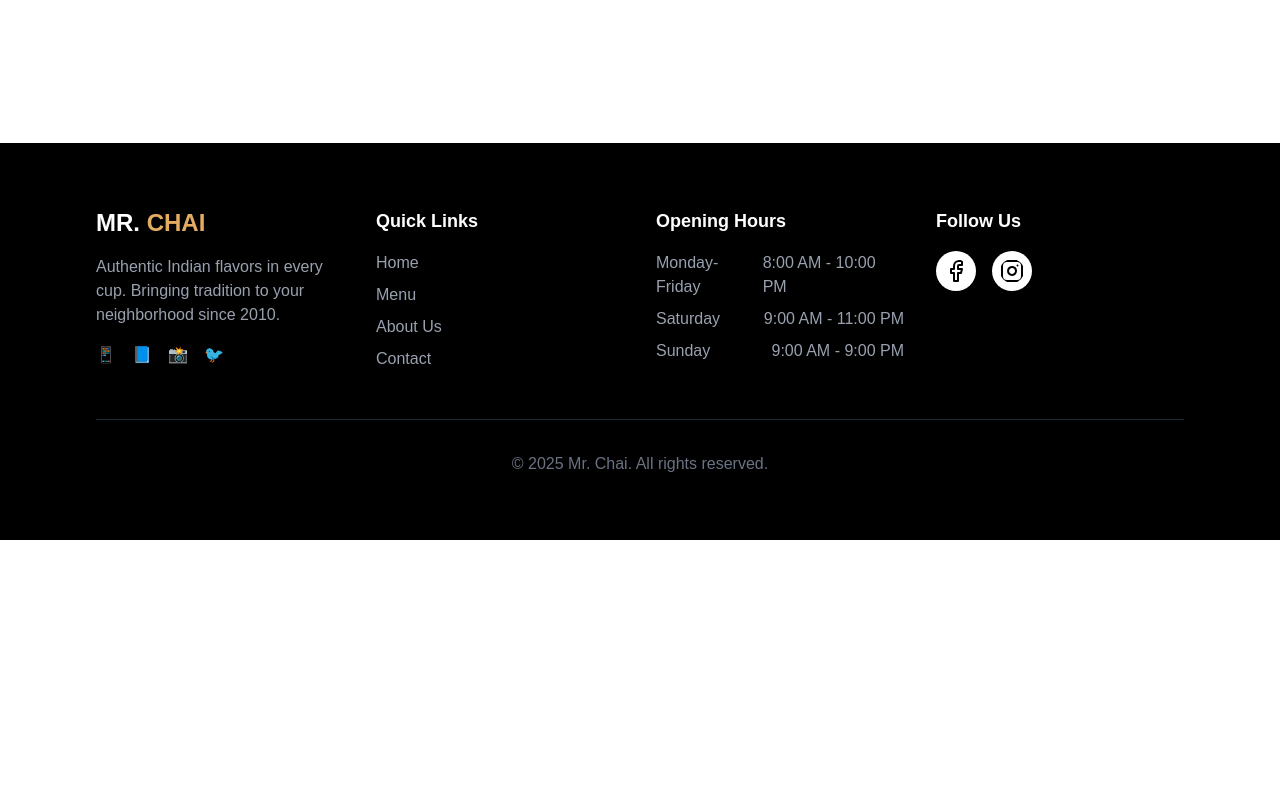
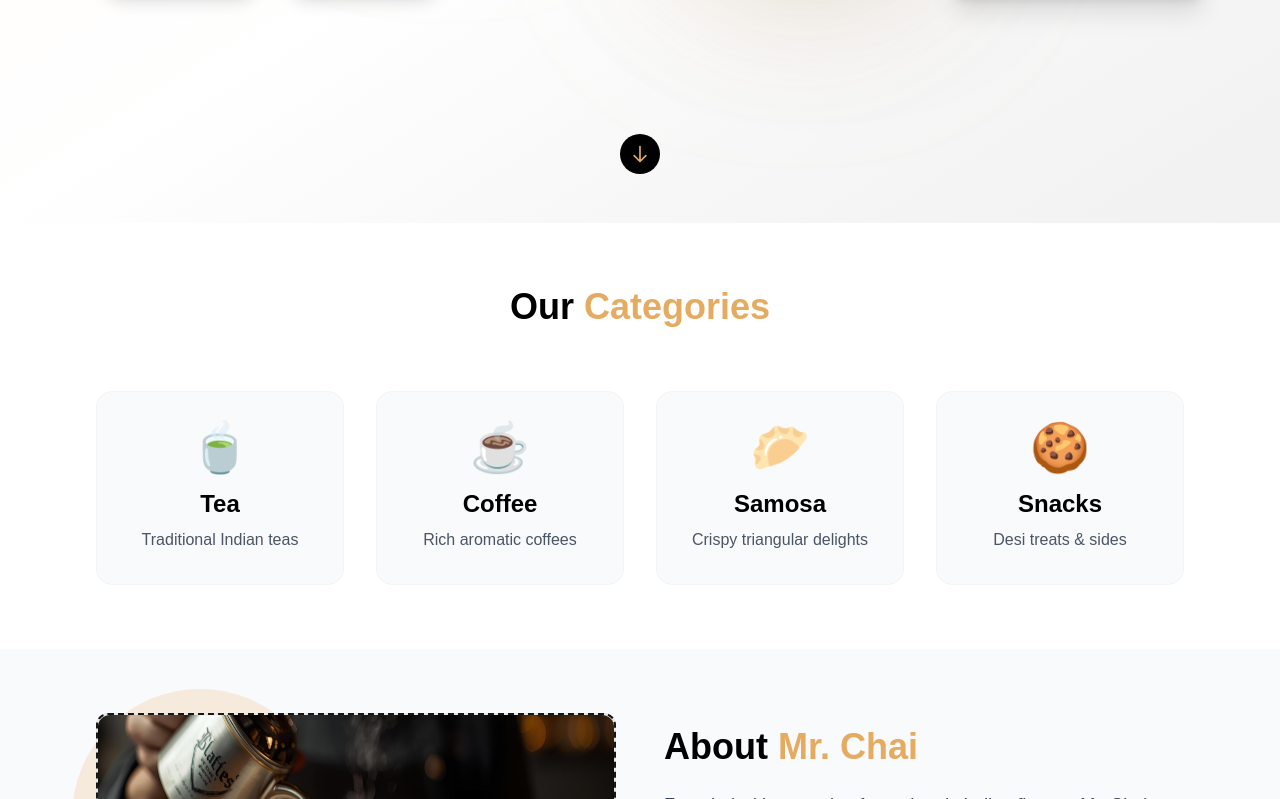
Before and after one commit to madnywebtech786/Mrchai, a Next.js app: page /demo in a window 1280 px wide. Before the commit this address had no page. Shown: the part 761-1560 px from the top of the page. Before the commit the page ends 1301 px from the top, so only its background shows below. Built offline with nearby package versions, Linux system fonts and the light colour scheme; a web font is replaced by a local one.

Commit message:
shifted the main website to /demo

```diff
--- /dev/null
+++ b/src/app/demo/layout.js
@@ -0,0 +1,10 @@
+import Footer from "../sections/Footer";
+import Header from "../sections/Header";
+
+export default function ServicesLayout({ children }) {
+  return <div className="min-h-screen bg-white">
+    <Header />
+    {children}
+    <Footer />
+    </div>;
+}
--- /dev/null
+++ b/src/app/demo/page.js
@@ -0,0 +1,32 @@
+import React from "react";
+import FloatingElements from "../components/FloatingElements";
+import Hero from "../sections/Hero";
+import CategoriesSection from "../sections/Categories";
+import AboutSection from "../sections/About";
+import MenuSection from "../components/MenuFilter";
+import DealsSection from "../sections/Deals";
+import GallerySection from "../sections/Gallery";
+import TestimonialsSection from "../sections/Testimonials";
+import ContactSection from "../sections/ContactForm";
+
+export default function page() {
+  return (
+    <div>
+      <div className="min-h-screen bg-white relative">
+        <FloatingElements />
+
+        {/* Main Content */}
+        <main className="pt-20">
+          <Hero />
+          <CategoriesSection />
+          <AboutSection />
+          <MenuSection />
+          <DealsSection />
+          <GallerySection />
+          <TestimonialsSection />
+          <ContactSection />
+        </main>
+      </div>
+    </div>
+  );
+}
--- a/src/app/layout.js
+++ b/src/app/layout.js
@@ -112,9 +112,7 @@ export default function RootLayout({ children }) {
       <body
         className={`${geistSans.variable} ${geistMono.variable} ${dynaPuff.variable} antialiased relative overflow-x-hidden`}
       >
-        <Header />
         {children}
-        <Footer />
       </body>
     </html>
   );
--- a/src/app/page.js
+++ b/src/app/page.js
@@ -1,39 +1,11 @@
 import Image from "next/image";
 import ComingSoon from "./sections/ComingSoon";
-import FloatingElements from "./components/FloatingElements";
-import Hero from "./sections/Hero";
-import Categories from "./sections/Categories";
-import About from "./sections/About";
-import MenuFilter from "./components/MenuFilter";
-import Offers from "./sections/Offers";
-import Deals from "./sections/Deals";
-import Gallery from "./sections/Gallery";
-import Testimonials from "./sections/Testimonials";
-import ContactForm from "./sections/ContactForm";
-import Footer from "./sections/Footer";
 
 export default function Home() {
   return (
     <>
-      {/* <ComingSoon /> */}
-      <div className="min-h-screen bg-white relative">
-        <FloatingElements />
+      <ComingSoon />
 
-
-
-        {/* Main Content */}
-        <main className="pt-20">
-          <Hero />
-          <Categories />
-          <About />
-          <MenuFilter />
-          <Deals />
-          <Gallery />
-          <Testimonials />
-          <ContactForm />
-        </main>
-
-      </div>
     </>
   );
 }
```
